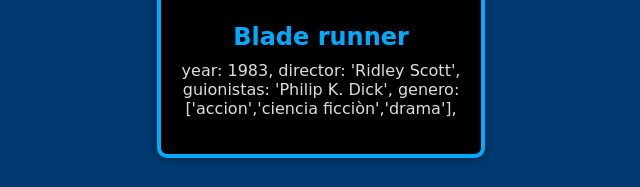
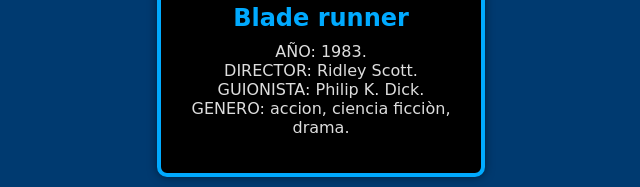
Before and after one commit to Mateocheveri/javascript-2875290, a plain HTML site: page 5-estructura-de-datos/index.html in a window 1280 px wide. Shown: the part 447-634 px from the top of the page, without its empty margins (319-959 px from the left). Drawn offline with Linux system fonts and the light colour scheme.

Commit message:
actualisacion de la card

```diff
--- a/5-estructura-de-datos/index.html
+++ b/5-estructura-de-datos/index.html
@@ -12,10 +12,7 @@
             <img src="https://images.justwatch.com/poster/53055384/s166/blade-runner.webp" alt="Imagen de Mega Man" class="card-img">
         <div class="card-body">
             <h2 class="card-title">Blade runner</h2>
-            <p class="card-text">year: 1983,
-                director: 'Ridley Scott',
-                guionistas: 'Philip K. Dick',
-                genero: ['accion','ciencia ficciòn','drama'],
+            <p class="card-text">AÑO: 1983.<br>DIRECTOR: Ridley Scott.<br>GUIONISTA: Philip K. Dick.<br>GENERO: accion, ciencia ficciòn, drama.
             </p>
         </div>
     </div>
```
